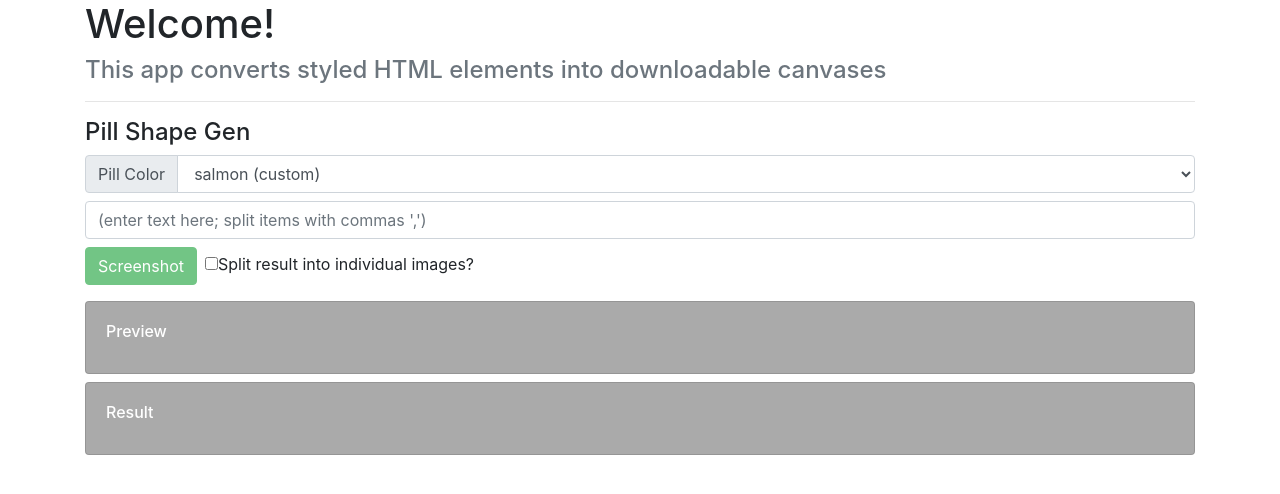
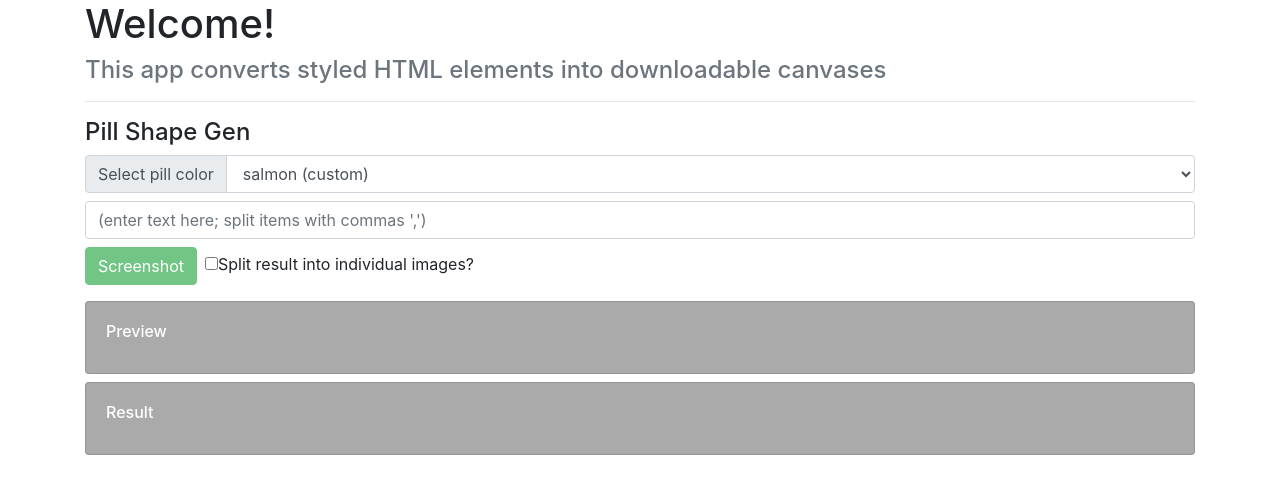
Before and after one commit to Drageaux/design-assets-gen, an Angular app: page / in a window 1280 px wide. Shown: the top 494 px of the page. Built offline with nearby package versions, Linux system fonts and the light colour scheme.

Commit message:
Minor change

```diff
--- a/src/app/components/pill-shape-gen/pill-shape-gen.component.html
+++ b/src/app/components/pill-shape-gen/pill-shape-gen.component.html
@@ -2,7 +2,7 @@
   <h4>Pill Shape Gen</h4>
   <div class="input-group mb-2">
     <div class="input-group-prepend">
-      <label class="input-group-text" for="pill-shape-color-select">Pill Color</label>
+      <label class="input-group-text" for="pill-shape-color-select">Select pill color</label>
     </div>
     <select [(ngModel)]="pillShapeColor" id="pill-shape-color-select" class="form-control">
       <option [value]="'primary'">primary</option>
```
